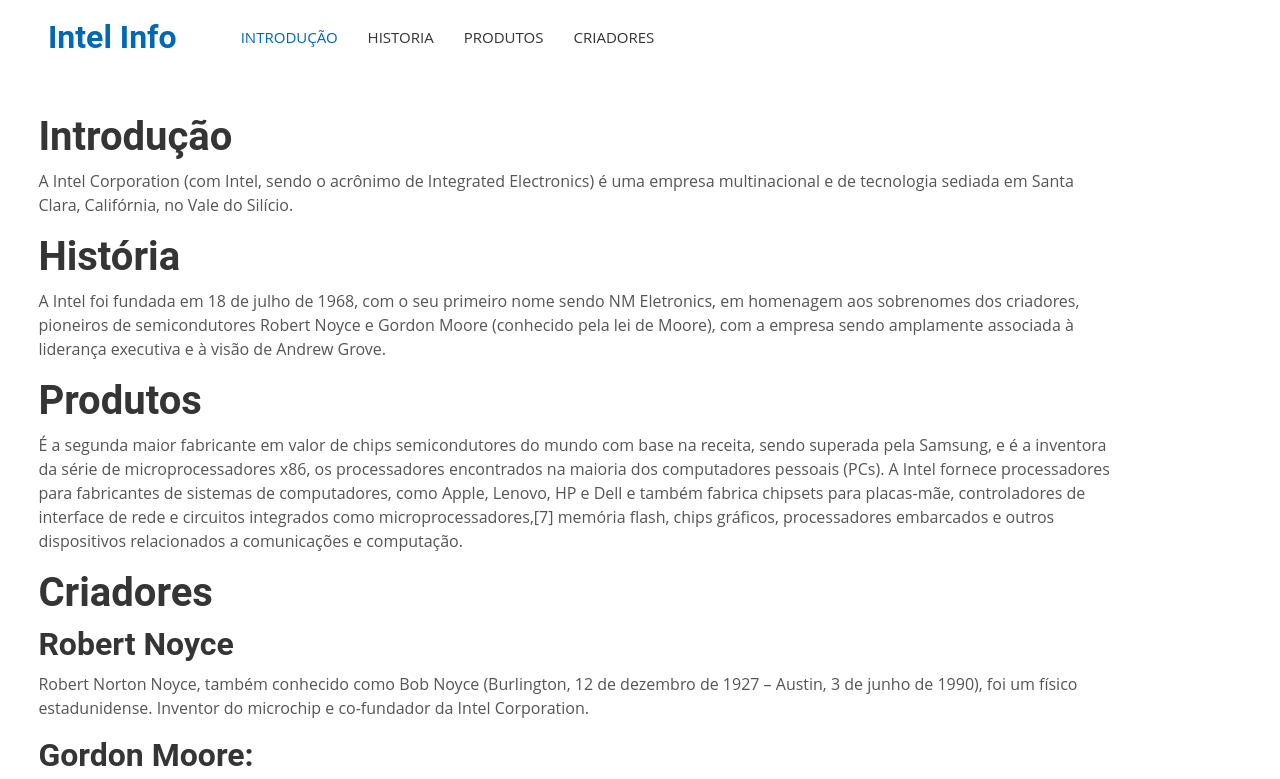
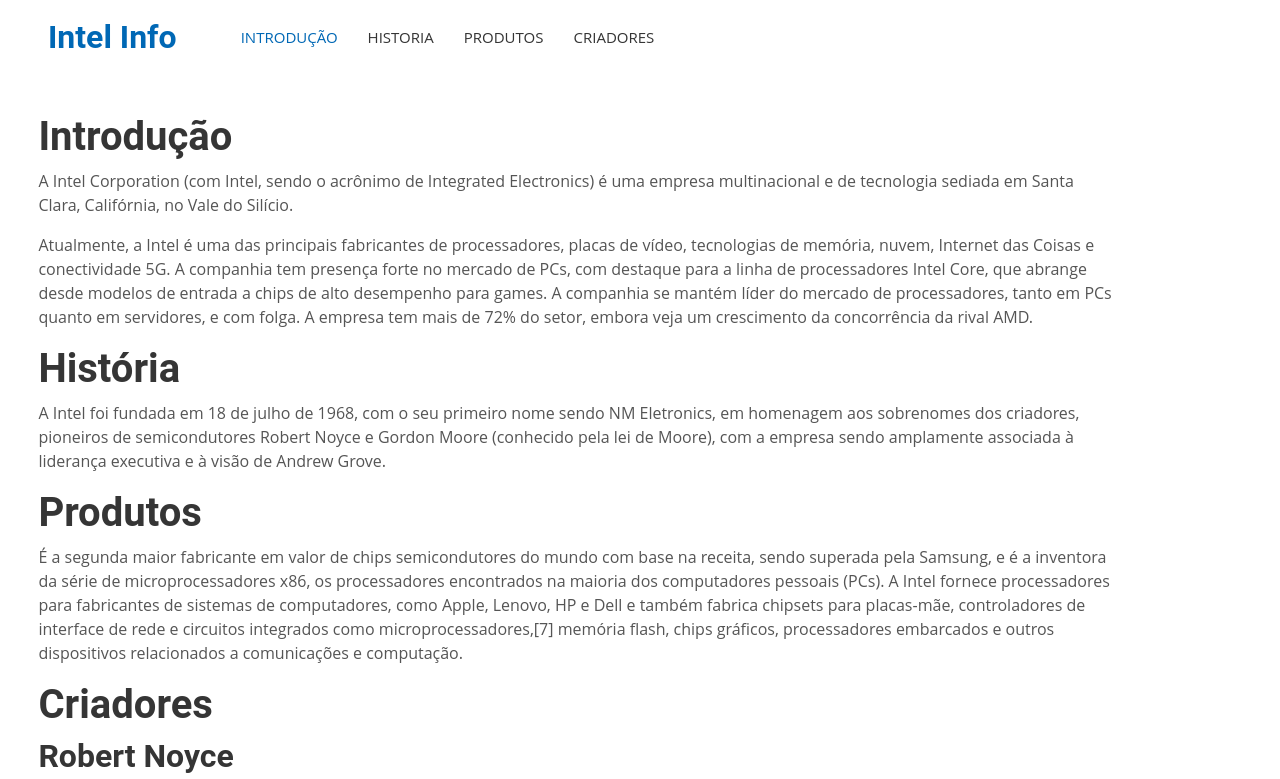
Before and after one commit to PomboN9878/ProjetoWebIntelInfo, a plain HTML site: page index.html in a window 1280 px wide. Shown: the top 779 px of the page. Drawn offline with Linux system fonts and the light colour scheme.

Commit message:
Adicionei mais coisas

```diff
--- a/index.html
+++ b/index.html
@@ -32,6 +32,9 @@
         <div>
             <h1>Introdução</h1>
             <p>A Intel Corporation (com Intel, sendo o acrônimo de Integrated Electronics) é uma empresa multinacional e de tecnologia sediada em Santa Clara, Califórnia, no Vale do Silício. </p>
+            <p>Atualmente, a Intel é uma das principais fabricantes de processadores, placas de vídeo, tecnologias de memória, nuvem, Internet das Coisas e conectividade 5G. A companhia tem presença forte no mercado de PCs, com destaque para a linha de processadores Intel Core, que abrange desde modelos de entrada a chips de alto desempenho para games.
+
+A companhia se mantém líder do mercado de processadores, tanto em PCs quanto em servidores, e com folga. A empresa tem mais de 72% do setor, embora veja um crescimento da concorrência da rival AMD. </p>
             <h1>História</h1>
             <p>A Intel foi fundada em 18 de julho de 1968, com o seu primeiro nome sendo NM Eletronics, em homenagem aos sobrenomes dos criadores, pioneiros de semicondutores Robert Noyce e Gordon Moore (conhecido pela lei de Moore), com a empresa sendo amplamente associada à liderança executiva e à visão de Andrew Grove. </p>
             <h1>Produtos</h1>
```
